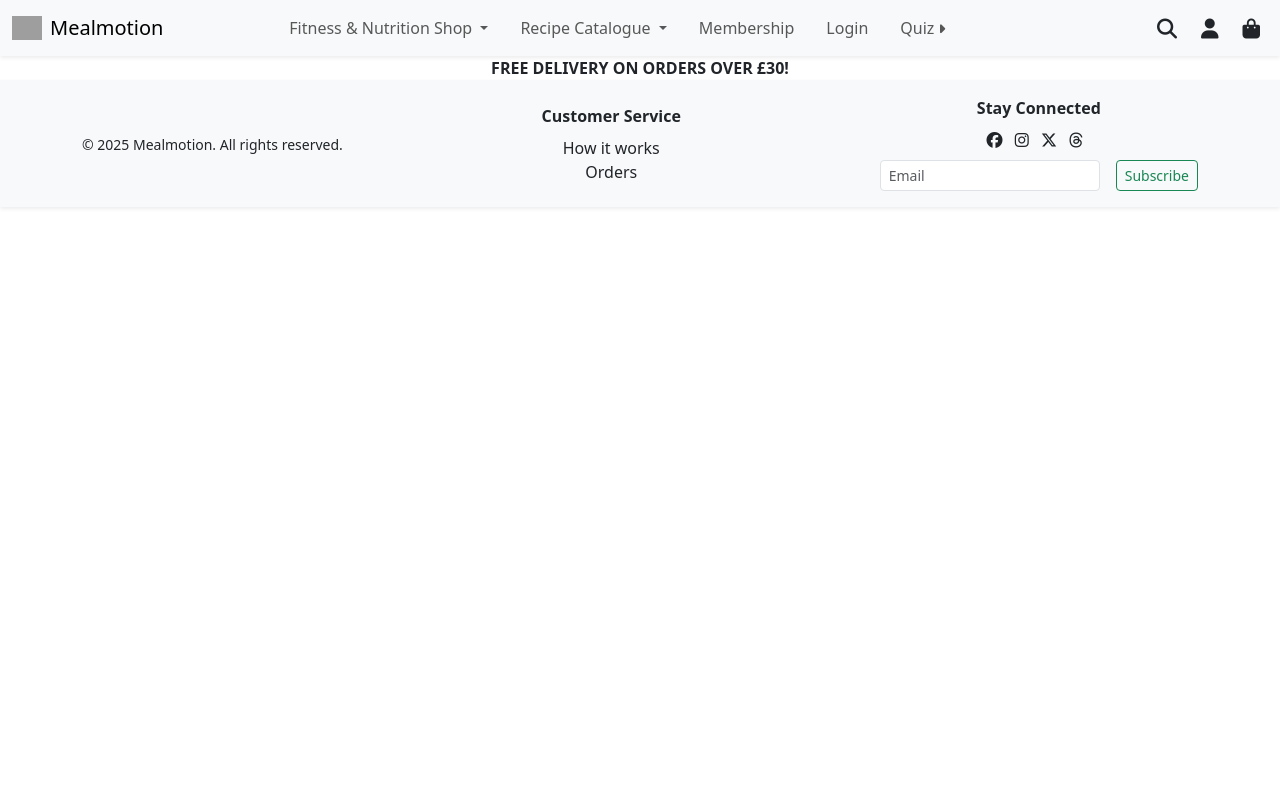
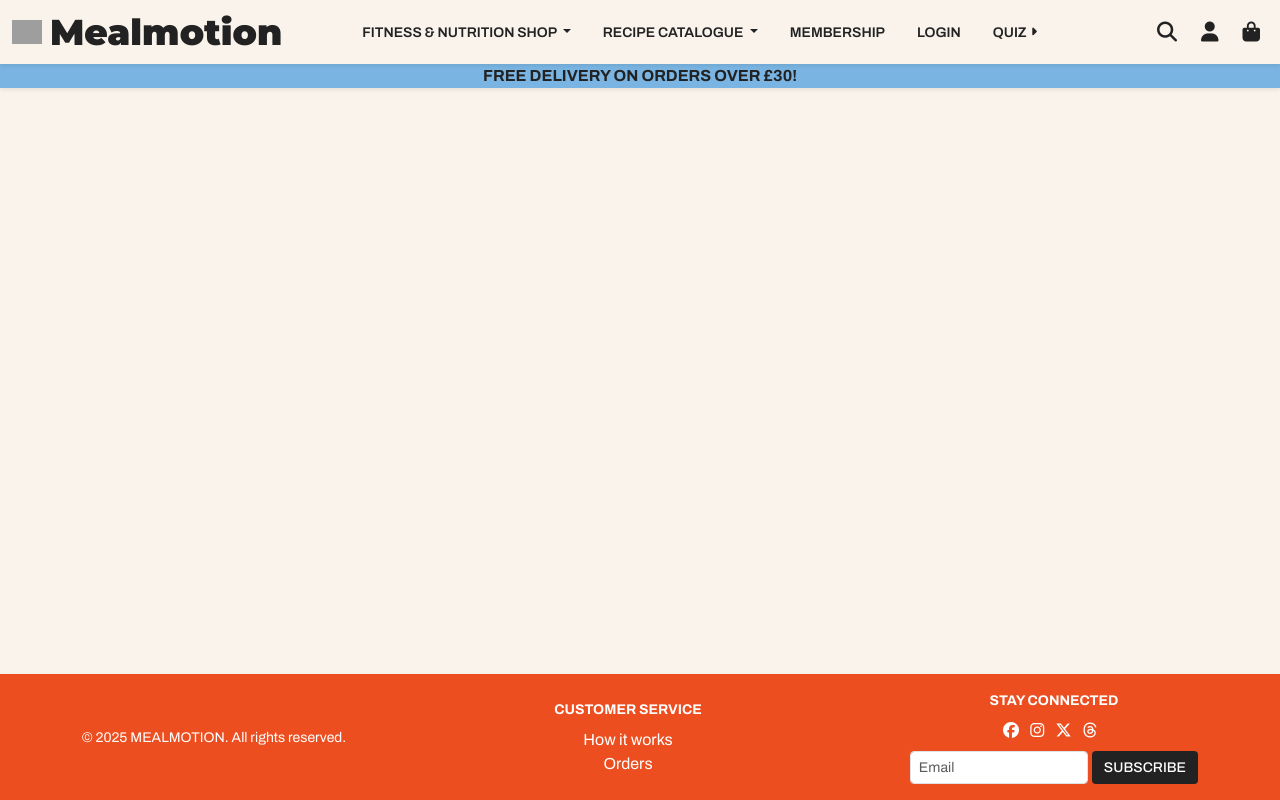
Before and after one commit to AugustinaGonja/mealmotion, a Django app: template templates/base.html in a window 1280 px wide. Run offline with Django 5.2, Linux system fonts and the light colour scheme; the template is opened without the code that fills it, so the values that code supplies are empty; some libraries are stand-ins or nearby versions; grey boxes are pictures that could not be loaded.

Commit message:
Added css styles.

```diff
--- a/home/templates/home/index.html
+++ b/home/templates/home/index.html
@@ -6,8 +6,8 @@
   <div class="container pt-5 pt-md-6">
     <div class="row align-items-center gy-5">
       <div class="col-md-6 text-center text-md-start order-2 order-md-1">
-        <h1 class="fw-bold mb-4 text-center text-md-start">Welcome to . . . <br><strong>Mealmotion !</strong> </h1>
-        <p class="lead mb-4">Your ultimate destination for fitness and nutrition.</p>
+        <h1 class="mb-4 text-center text-md-start">Welcome to . . . <br><strong>Mealmotion !</strong> </h1>
+        <p class="mb-4 subtitle">Your ultimate destination for fitness and nutrition.</p>
         <p class="mb-4">
           Mealmotion provides users with access to recipes, personalized meal plans,
           and helpful fitness and nutrition tools.<br><br>
--- a/static/css/base.css
+++ b/static/css/base.css
@@ -0,0 +1,147 @@
+/* Google Fonts Import */
+@import url('https://fonts.googleapis.com/css2?family=Archivo:ital,wght@0,100..900;1,100..900&family=Montserrat:ital,wght@0,100..900;1,100..900&display=swap');
+
+/* Base Styles */
+body {
+    font-family: 'Archivo', sans-serif;
+    background-color: #f9f3ec;
+    color: #222;
+    display: flex;
+    flex-direction: column;
+    min-height: 100vh;
+    padding-top: 84px;
+    line-break: 1.5;
+}
+
+main {
+    flex: 1 0 auto;
+}
+
+h1 {
+    font-family: 'Montserrat', sans-serif;
+    font-weight: 600;
+    font-size: 32px;
+    text-transform: uppercase;
+    margin-bottom: 1rem;
+}
+
+p {
+    font-size: 14px;
+    margin-bottom: 1rem;
+}
+
+p.subtitle {
+    font-size: 16px;
+    font-weight: 600;
+    text-transform: uppercase;
+    margin-bottom: 1rem;
+}
+/* Navigation Bar */
+.custom-nav {
+    background-color: #f9f3ec !important;
+    height: 64px;
+}
+
+.navbar-brand {
+    font-family: 'Montserrat', sans-serif;
+    font-weight: 900;
+    font-size: 36px;
+    color: #222 !important;
+}
+
+#nav-banner {
+    background-color: #79b4e2;
+    position: fixed;
+    top: 64px;
+    left: 0;
+    width: 100%;
+    height: auto;
+}
+
+.nav-link {
+    color: #222 !important;
+    font-weight: 600;
+    font-size: 14px;
+    text-transform: uppercase;
+}
+
+.nav-item:hover .nav-link {
+    color: #ec4e20 !important;
+    background-color: transparent !important;
+}
+
+/* Buttons */
+.fn-shop, .form-btn {
+    background-color: #222 !important;
+    color: #ffffff;
+    border: none;
+    font-weight: 500;
+    font-size: 14px;
+    cursor: pointer;
+    transition: background-color 0.3s;
+}
+
+.fn-shop:hover, .form-btn:hover {
+    background-color: #444 !important;
+}
+
+.fn-shop {
+    padding: 12px 24px;
+}
+
+.form-btn {
+    padding: 6px 12px;
+}
+
+/* Footer */
+.custom-footer {
+    background-color: #ec4e20 !important;
+    color: #ffffff !important;
+    font-family: 'Archivo', sans-serif;
+    flex-shrink: 0;
+    width: 100%;
+    padding: 1rem 0;
+}
+
+.f-text {
+    font-size: 14px;
+    text-transform: uppercase;
+}
+
+/* Dropdown Menu */
+.dropdown-menu {
+    background-color: #f9f3ec;
+    text-align: center;
+    border-color: #adabab;
+    border-radius: 4px;
+}
+
+.dropdown-item:hover {
+    background-color:#f9f3ec;
+    color:#ec4e20
+}
+/* Media Queries */
+@media (max-width: 768px) {
+    .navbar .navbar-collapse {
+        position: fixed;
+        top: 64px;
+        left: 0;
+        width: 100%;
+        background-color: #f9f3ec;
+        padding: 1rem;
+        z-index: 1050;
+    }
+
+    .dropdown-menu {
+        border: none;
+    }
+}
+
+@media (max-width: 600px) {
+    .fn-shop, .form-btn {
+        width: 100%;
+    }
+    .navbar-nav {
+        gap: 0.5rem;
+    }
+}
--- a/templates/base.html
+++ b/templates/base.html
@@ -19,7 +19,7 @@
 <body>
   <!-- Navigation -->
   {% include 'includes/navbar.html' %}
-  <div id="nav-banner" class="container-fluid mt-5 pt-2 text-center shadow-sm">
+  <div id="nav-banner" class="container-fluid text-center shadow-sm">
     <strong class="text-uppercase">Free Delivery On Orders Over £30!</strong>
   </div>
   <!-- Main Content -->
--- a/templates/includes/footer.html
+++ b/templates/includes/footer.html
@@ -2,7 +2,7 @@
     <div class="container d-flex flex-column flex-md-row justify-content-between align-items-center text-center text-md-start gap-3">
       <!-- Copyright -->
       <div>
-        <small>&copy 2025 Mealmotion. All rights reserved.</small>
+        <small>&copy 2025 MEALMOTION. All rights reserved.</small>
       </div>
       <!-- Customer service -->
       <div class="text-center">
@@ -22,9 +22,9 @@
           <a href="https://www.threads.com/" class="text-reset me-2"><i class="fa-brands fa-threads"></i></a>
         </div>
         <!-- Subscription Form -->
-        <form class="d-flex flex-column flex-sm-row justify-content-center justify-content-md-end gap-2">
-          <input class="form-control form-control-sm me-2" type="email" placeholder="Email" aria-label="Email">
-          <button class="btn btn-outline-success btn-sm" type="submit">Subscribe</button>
+        <form method="" action="" class="d-flex flex-column flex-sm-row justify-content-center justify-content-md-end gap-1">
+          <input class="form-control form-control-sm" type="email" placeholder="Email" aria-label="Email">
+          <button class="btn btn-outline-success btn-sm form-btn text-uppercase" type="submit">Subscribe</button>
         </form>
       </div>
     </div>
```
